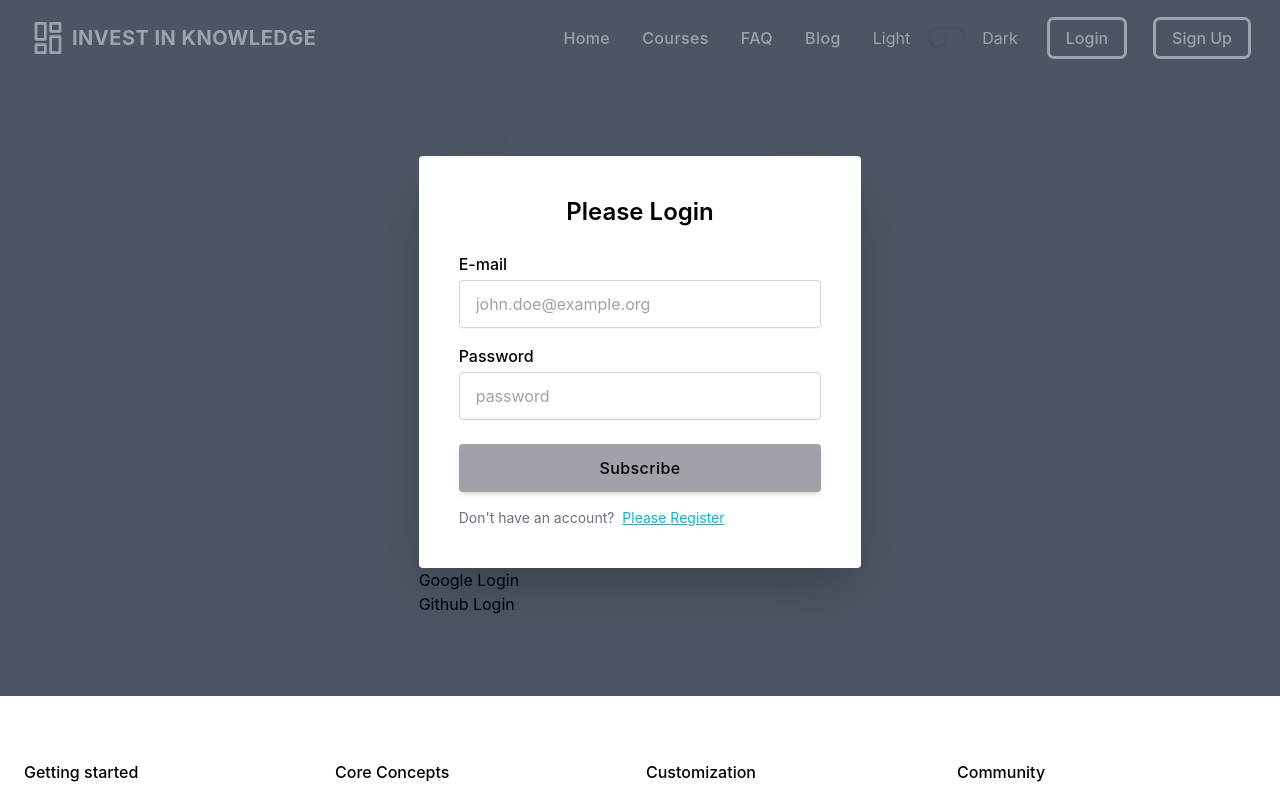
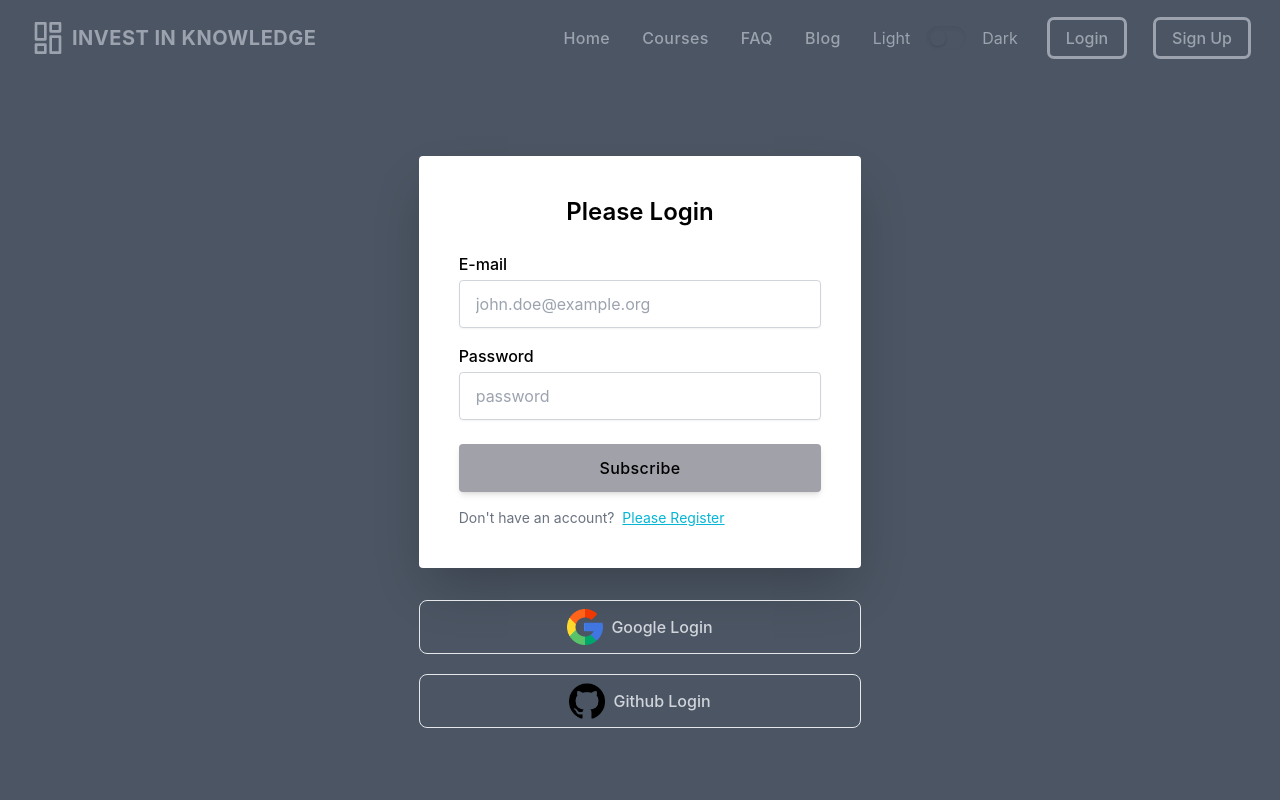
Before and after one commit to yusuf-khan-swd/invest-in-knowledge-client, a React (Create React App) app: page /login in a window 1280 px wide. Shown: the top 800 px of the page. Built offline with nearby package versions, Linux system fonts and the light colour scheme; no server answers.

Commit message:
added style to btn for github and google login

```diff
--- a/src/Pages/Login/Login/Login.js
+++ b/src/Pages/Login/Login/Login.js
@@ -5,6 +5,8 @@ import { useContext } from 'react';
 import toast from 'react-hot-toast';
 import { Link, useLocation, useNavigate } from 'react-router-dom';
 import { AuthContext } from '../../../contexts/AuthProvider/AuthProvider';
+import googleLogo from '../../../assets/images/google.png';
+import githubLogo from '../../../assets/images/github.png';
 
 const Login = () => {
   const [errors, setErrors] = useState({
@@ -150,11 +152,25 @@ const Login = () => {
                   </p>
                 </form>
               </div>
-              <div>
-                <button>Google Login</button>
-              </div>
-              <div>
-                <button>Github Login</button>
+              <div className='mt-8'>
+                <div className='mb-5'>
+                  <button
+                    onClick={handleGoogleLogIn}
+                    className='inline-flex border w-full items-center justify-center py-2 px-4 font-medium transition-colors duration-200 rounded-lg text-gray-300 hover:bg-gray-700'
+                  >
+                    <img src={googleLogo} className="w-9 mr-2" alt="" />
+                    Google Login
+                  </button>
+                </div>
+                <div className='mb-5'>
+                  <button
+                    onClick={handleGithubLogIn}
+                    className='inline-flex border w-full items-center justify-center py-2 px-4 font-medium transition-colors duration-200 rounded-lg text-gray-300 hover:bg-gray-700'
+                  >
+                    <img src={githubLogo} className="w-9 mr-2" alt="" />
+                    Github Login
+                  </button>
+                </div>
               </div>
             </div>
           </div>
```
Also changed, not shown: src/assets/images/github.png (added), src/assets/images/google.png (added).
